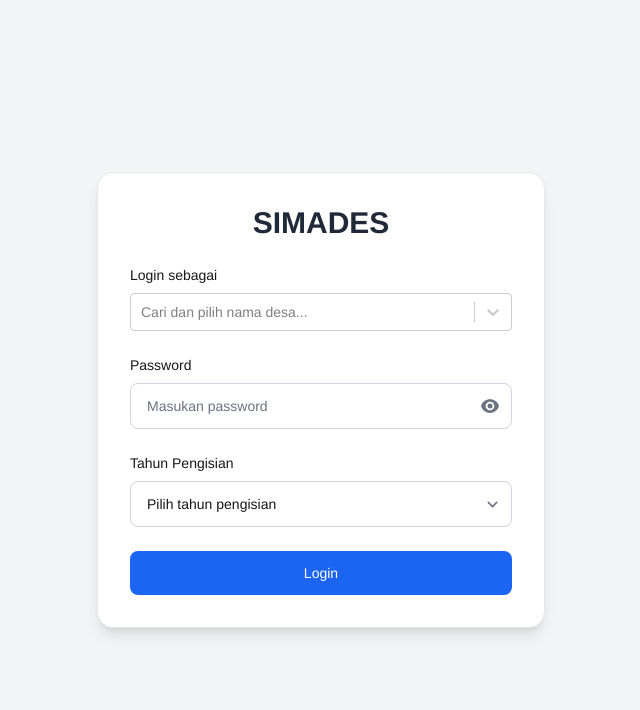
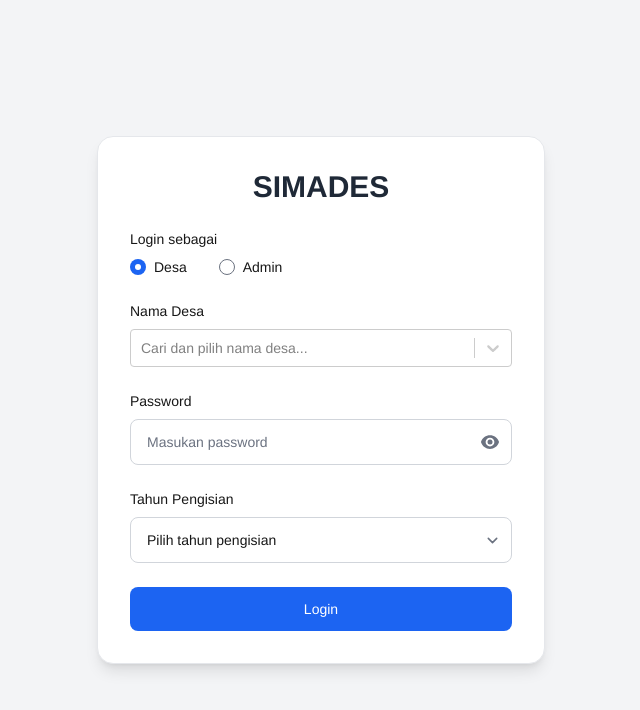
Before and after one commit to azharanggakusuma/simades, a Next.js app: page /dashboard/auth in a window 1280 px wide. Shown: the top 710 px of the page, without its empty margins (319-959 px from the left). Built offline with nearby package versions, Linux system fonts and the light colour scheme.

Commit message:
feat: add login type selection and conditional rendering for desa options

```diff
--- a/app/dashboard/auth/page.js
+++ b/app/dashboard/auth/page.js
@@ -6,13 +6,13 @@ import { EyeIcon, EyeSlashIcon } from "@heroicons/react/24/solid";
 
 export default function Login() {
   const [showPassword, setShowPassword] = useState(false);
+  const [loginType, setLoginType] = useState("desa"); // 'desa' or 'admin'
   const [desaOptions, setDesaOptions] = useState([]);
 
-  // Daftar tahun pengisian
   const years = Array.from({ length: 5 }, (_, index) => 2024 + index);
 
-  // Ambil data desa dari file JSON
   useEffect(() => {
+    if (loginType === "desa") {
       fetch("/api/kab_cirebon.json")
         .then((res) => res.json())
         .then((data) => {
@@ -27,7 +27,8 @@ export default function Login() {
 
           setDesaOptions(options);
         });
-  }, []);
+    }
+  }, [loginType]);
 
   return (
     <div className="min-h-screen flex items-center justify-center px-4 bg-gray-100 dark:bg-neutral-950">
@@ -40,13 +41,46 @@ export default function Login() {
           </div>
 
           <form className="space-y-6">
+            {/* Radio Login Type */}
+            <div className="mb-4">
+              <label className="block text-sm font-medium mb-2 dark:text-white">
+                Login sebagai
+              </label>
+              <div className="flex space-x-4">
+                <label className="flex items-center text-sm dark:text-white">
+                  <input
+                    type="radio"
+                    name="loginType"
+                    value="desa"
+                    checked={loginType === "desa"}
+                    onChange={() => setLoginType("desa")}
+                    className="mr-2"
+                  />
+                  Desa
+                </label>
+                <label className="flex items-center text-sm dark:text-white">
+                  <input
+                    type="radio"
+                    name="loginType"
+                    value="admin"
+                    checked={loginType === "admin"}
+                    onChange={() => setLoginType("admin")}
+                    className="mr-2"
+                  />
+                  Admin
+                </label>
+              </div>
+            </div>
+
+            {loginType === "desa" ? (
+              <>
                 {/* Select Nama Desa */}
                 <div>
                   <label
                     htmlFor="username"
                     className="block text-sm font-medium mb-2 dark:text-white"
                   >
-                Login sebagai
+                    Nama Desa
                   </label>
                   <Select
                     inputId="username"
@@ -57,17 +91,37 @@ export default function Login() {
                     isSearchable
                   />
                 </div>
+              </>
+            ) : (
+              <>
+                {/* Input Username */}
+                <div>
+                  <label
+                    htmlFor="username"
+                    className="block text-sm font-medium mb-2 dark:text-white"
+                  >
+                    Username
+                  </label>
+                  <input
+                    type="text"
+                    id="username"
+                    name="username"
+                    placeholder="Masukan username"
+                    className="w-full py-3 px-4 border border-gray-300 rounded-lg text-sm focus:border-blue-500 focus:ring-1 focus:ring-blue-500 dark:bg-neutral-900 dark:border-neutral-700 dark:text-white"
+                    required
+                  />
+                </div>
+              </>
+            )}
 
             {/* Password */}
             <div>
-              <div className="flex justify-between items-center mb-2">
               <label
                 htmlFor="password"
-                  className="block text-sm font-medium dark:text-white"
+                className="block text-sm font-medium mb-2 dark:text-white"
               >
                 Password
               </label>
-              </div>
               <div className="relative">
                 <input
                   type={showPassword ? "text" : "password"}
@@ -91,7 +145,8 @@ export default function Login() {
               </div>
             </div>
 
-            {/* Tahun Pengisian */}
+            {/* Tahun Pengisian (hanya untuk Desa) */}
+            {loginType === "desa" && (
               <div>
                 <label
                   htmlFor="year"
@@ -115,6 +170,7 @@ export default function Login() {
                   ))}
                 </select>
               </div>
+            )}
 
             {/* Tombol Login */}
             <button
```
Lines whose indentation alone changed are shown as unchanged.
